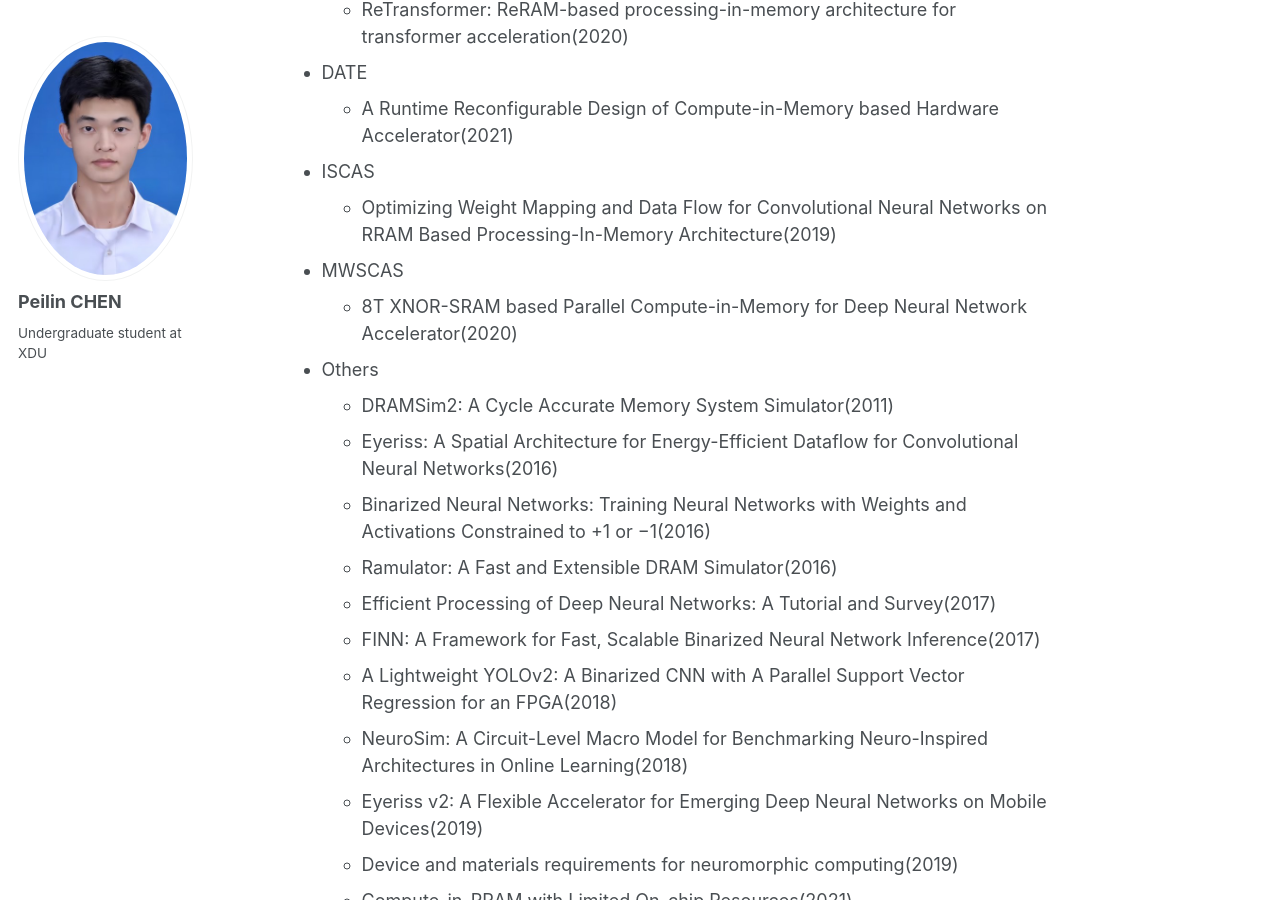
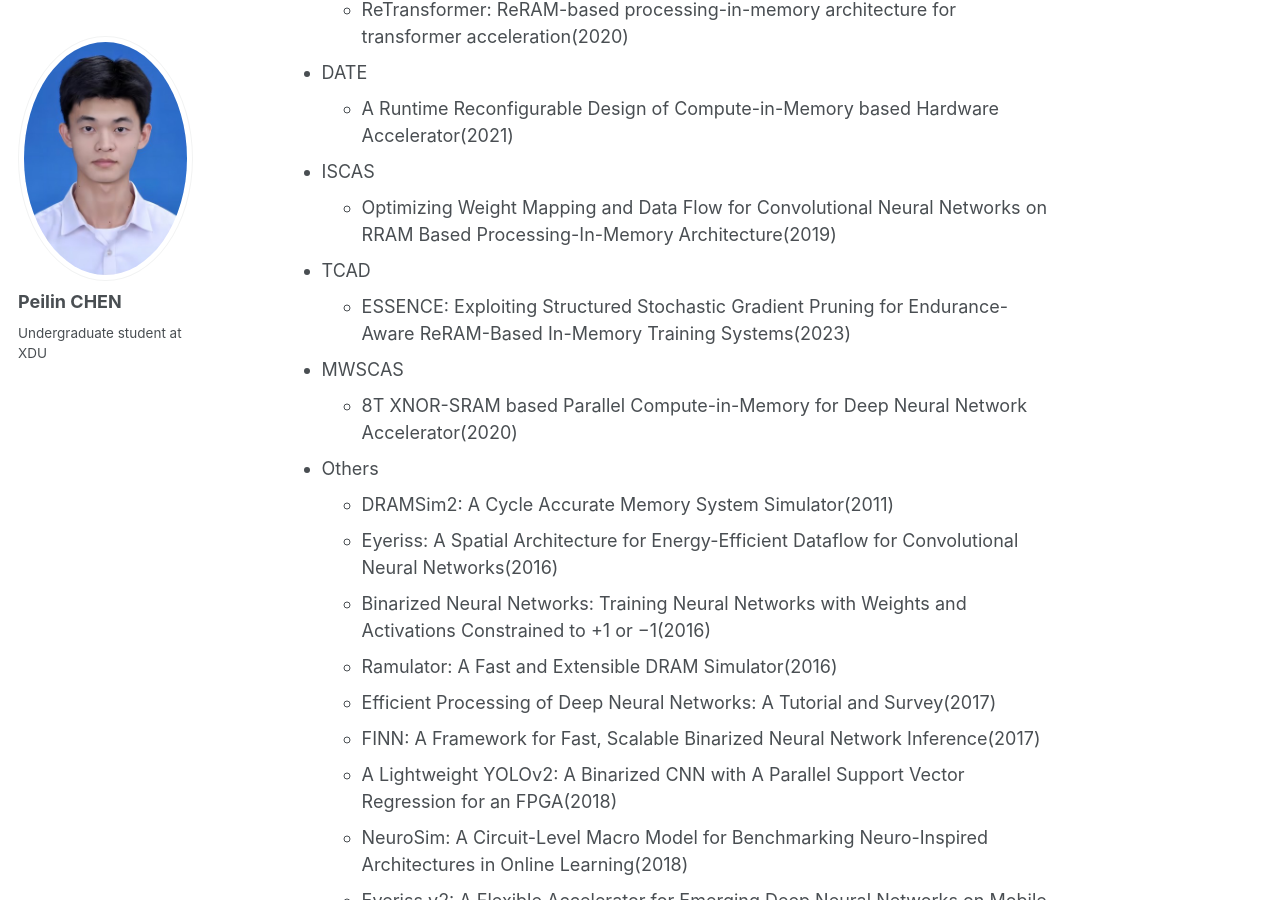
Before and after one commit to peilin-chen/peilin-chen.github.io, a Jekyll site: the page built from _pages/reading list.md, in a window 1280 px wide and 900 px high, scrolled down 2228 px. Built offline with Jekyll 4.4.1, drawn with Linux system fonts in a browser that asks for light colours.

Commit message:
Update reading list.md

```diff
--- a/_pages/reading list.md
+++ b/_pages/reading list.md
@@ -46,6 +46,8 @@ author_profile: true
   - A Runtime Reconfigurable Design of Compute-in-Memory based Hardware Accelerator(2021)
 * ISCAS
   - Optimizing Weight Mapping and Data Flow for Convolutional Neural Networks on RRAM Based Processing-In-Memory Architecture(2019)
+* TCAD
+  - ESSENCE: Exploiting Structured Stochastic Gradient Pruning for Endurance-Aware ReRAM-Based In-Memory Training Systems(2023)
 * MWSCAS
   - 8T XNOR-SRAM based Parallel Compute-in-Memory for Deep Neural Network Accelerator(2020)
 * Others
```
